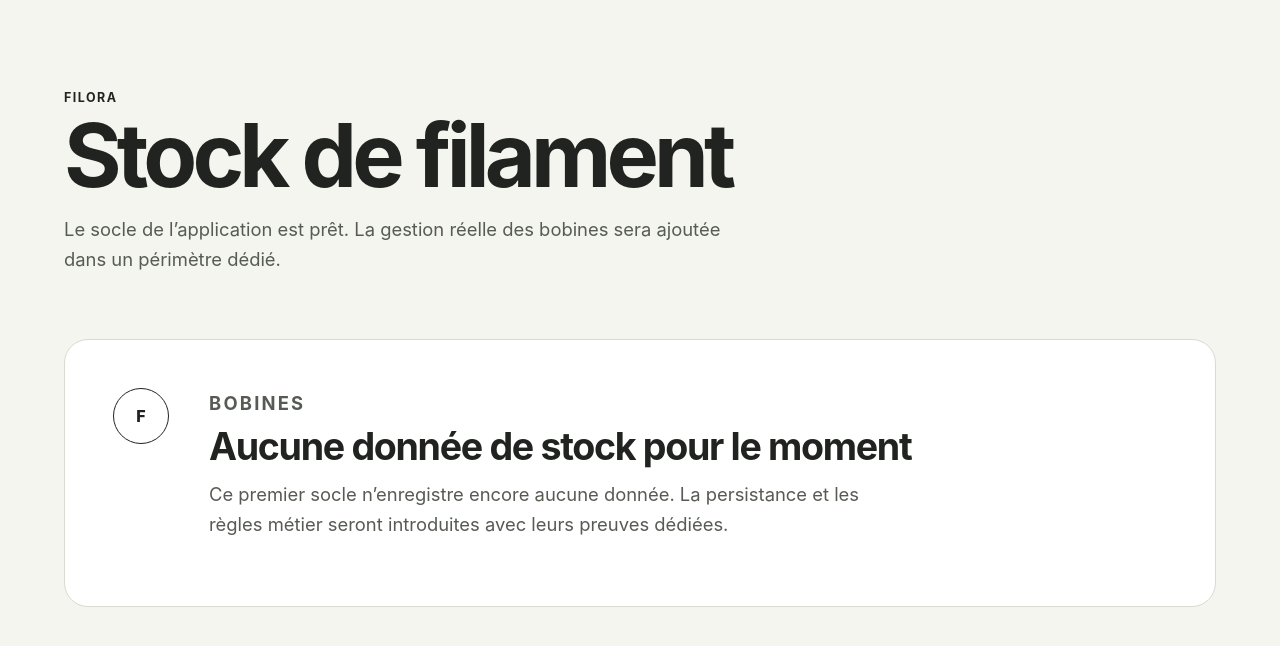
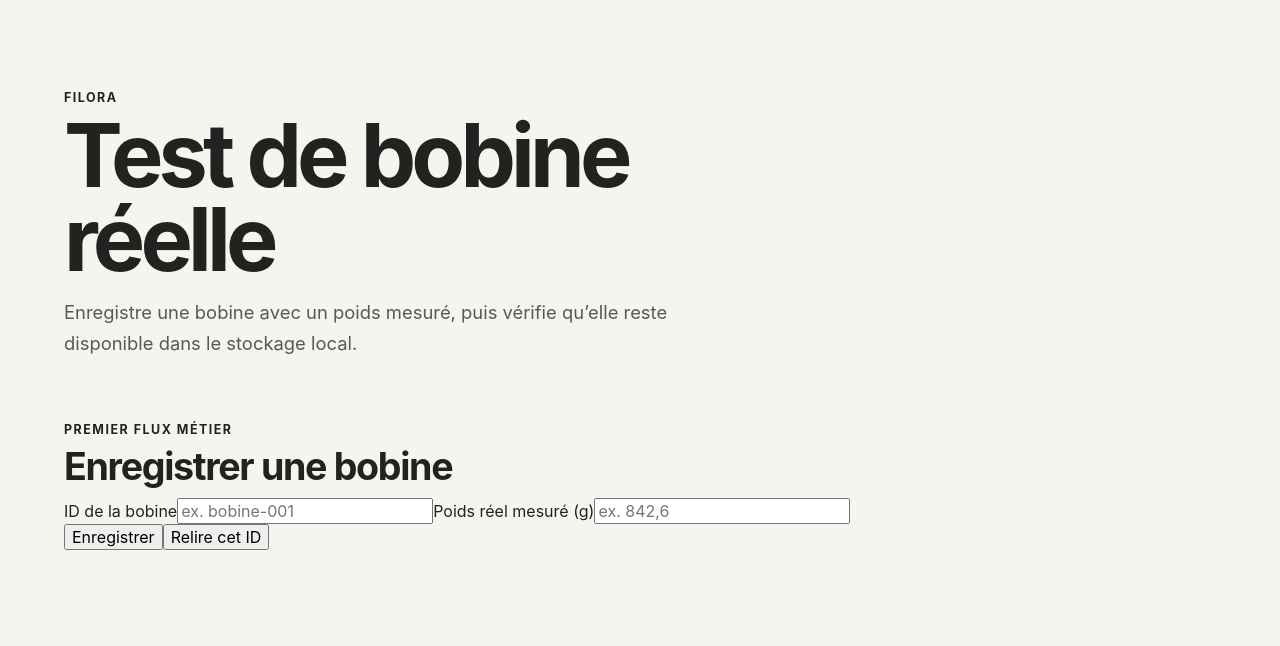
Before and after one commit to LegioFr/Filora-Legacy, a React (Vite) app: page / in a window 1280 px wide. Shown: the top 646 px of the page. Built offline with nearby package versions, Linux system fonts and the light colour scheme.

Commit message:
Ajouter l’interface minimale de test d’une bobine mesurée

```diff
--- a/src/app/App.tsx
+++ b/src/app/App.tsx
@@ -1,17 +1,112 @@
-import { SpoolsEmptyState } from '../domains/spools/SpoolsEmptyState'
+import { FormEvent, useMemo, useState } from 'react'
+import { loadMeasuredSpool } from '../domains/spools/loadMeasuredSpool'
+import { registerMeasuredSpool } from '../domains/spools/registerMeasuredSpool'
+import { IndexedDbSpoolIdentityStore } from '../domains/spools/persistence/IndexedDbSpoolIdentityStore'
 
 export function App() {
+  const store = useMemo(() => new IndexedDbSpoolIdentityStore(), [])
+  const [spoolId, setSpoolId] = useState('')
+  const [weight, setWeight] = useState('')
+  const [status, setStatus] = useState<string>('')
+  const [savedWeight, setSavedWeight] = useState<number | null>(null)
+
+  async function handleSave(event: FormEvent<HTMLFormElement>) {
+    event.preventDefault()
+    setStatus('')
+    setSavedWeight(null)
+
+    try {
+      const normalizedWeight = Number(weight.replace(',', '.'))
+      await registerMeasuredSpool(store, {
+        id: spoolId,
+        measuredWeightGrams: normalizedWeight,
+      })
+
+      const reloaded = await loadMeasuredSpool(store, spoolId)
+      if (!reloaded) {
+        throw new Error('Bobine introuvable après enregistrement')
+      }
+
+      setSavedWeight(reloaded.measuredWeightGrams)
+      setStatus('Bobine enregistrée et relue depuis le stockage local.')
+    } catch (error) {
+      setStatus(error instanceof Error ? error.message : 'Erreur inconnue')
+    }
+  }
+
+  async function handleReload() {
+    setStatus('')
+    setSavedWeight(null)
+
+    try {
+      const reloaded = await loadMeasuredSpool(store, spoolId)
+      if (!reloaded) {
+        setStatus('Aucune bobine trouvée avec cet ID.')
+        return
+      }
+
+      setSavedWeight(reloaded.measuredWeightGrams)
+      setStatus('Bobine relue depuis le stockage local.')
+    } catch (error) {
+      setStatus(error instanceof Error ? error.message : 'Erreur inconnue')
+    }
+  }
+
   return (
     <main className="app-shell">
       <header className="app-header">
         <p className="eyebrow">Filora</p>
-        <h1>Stock de filament</h1>
+        <h1>Test de bobine réelle</h1>
         <p className="intro">
-          Le socle de l’application est prêt. La gestion réelle des bobines sera ajoutée dans un périmètre dédié.
+          Enregistre une bobine avec un poids mesuré, puis vérifie qu’elle reste disponible dans le stockage local.
         </p>
       </header>
 
-      <SpoolsEmptyState />
+      <section className="spool-test-card" aria-labelledby="spool-test-title">
+        <div>
+          <p className="eyebrow">Premier flux métier</p>
+          <h2 id="spool-test-title">Enregistrer une bobine</h2>
+        </div>
+
+        <form className="spool-form" onSubmit={handleSave}>
+          <label>
+            ID de la bobine
+            <input
+              value={spoolId}
+              onChange={(event) => setSpoolId(event.target.value)}
+              placeholder="ex. bobine-001"
+              autoComplete="off"
+            />
+          </label>
+
+          <label>
+            Poids réel mesuré (g)
+            <input
+              value={weight}
+              onChange={(event) => setWeight(event.target.value)}
+              placeholder="ex. 842,6"
+              inputMode="decimal"
+              autoComplete="off"
+            />
+          </label>
+
+          <div className="spool-actions">
+            <button type="submit">Enregistrer</button>
+            <button type="button" className="secondary-button" onClick={handleReload}>
+              Relire cet ID
+            </button>
+          </div>
+        </form>
+
+        {status ? <p className="status-message">{status}</p> : null}
+
+        {savedWeight !== null ? (
+          <div className="saved-result">
+            <span>Poids relu</span>
+            <strong>{savedWeight.toLocaleString('fr-FR')} g</strong>
+          </div>
+        ) : null}
+      </section>
     </main>
   )
 }
```
